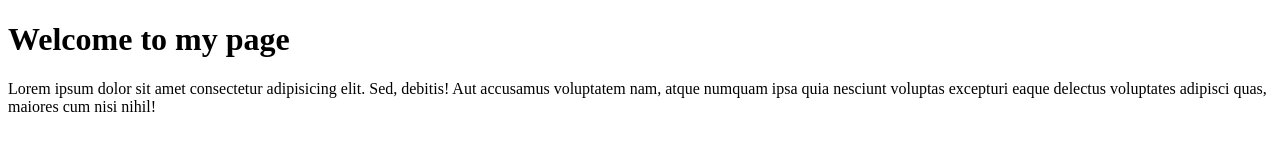
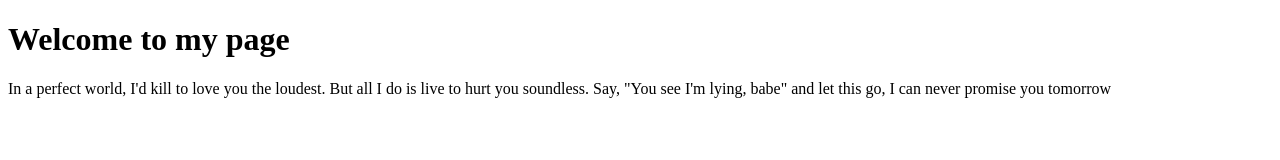
Before and after one commit to Ampong10067/Ampong10067.github.io, a plain HTML site: page test file/index.html in a window 1280 px wide. Drawn offline with Linux system fonts and the light colour scheme.

Commit message:
committed na

```diff
--- a/test file/index.html
+++ b/test file/index.html
@@ -10,7 +10,7 @@
     <h1>Welcome to my page</h1>
 </div>
 <div>
-    <p>Lorem ipsum dolor sit amet consectetur adipisicing elit. Sed, debitis! Aut accusamus voluptatem nam, atque numquam ipsa quia nesciunt voluptas excepturi eaque delectus voluptates adipisci quas, maiores cum nisi nihil!</p>
+    <p>In a perfect world, I'd kill to love you the loudest. But all I do is live to hurt you soundless. Say, "You see I'm lying, babe" and let this go, I can never promise you tomorrow</p>
 </div>
 </body>
 </html>
```
